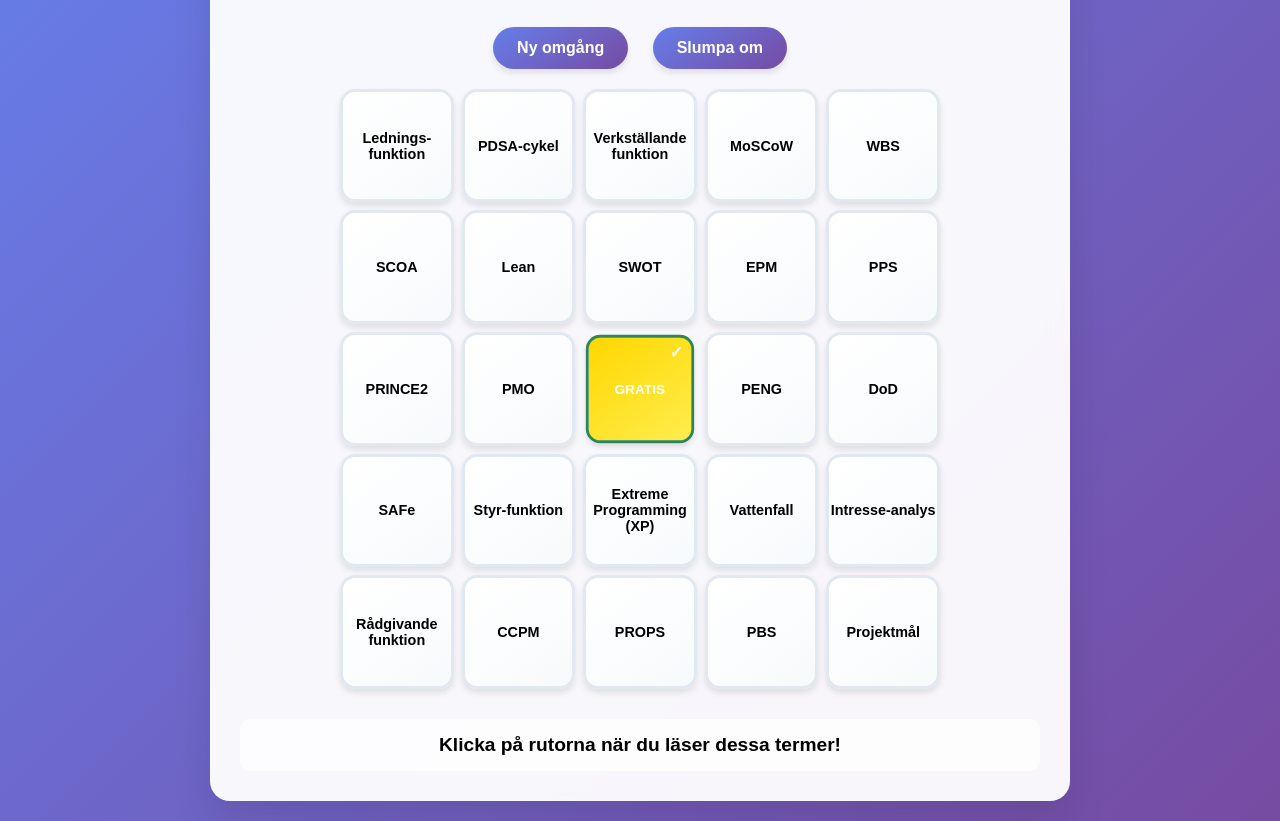
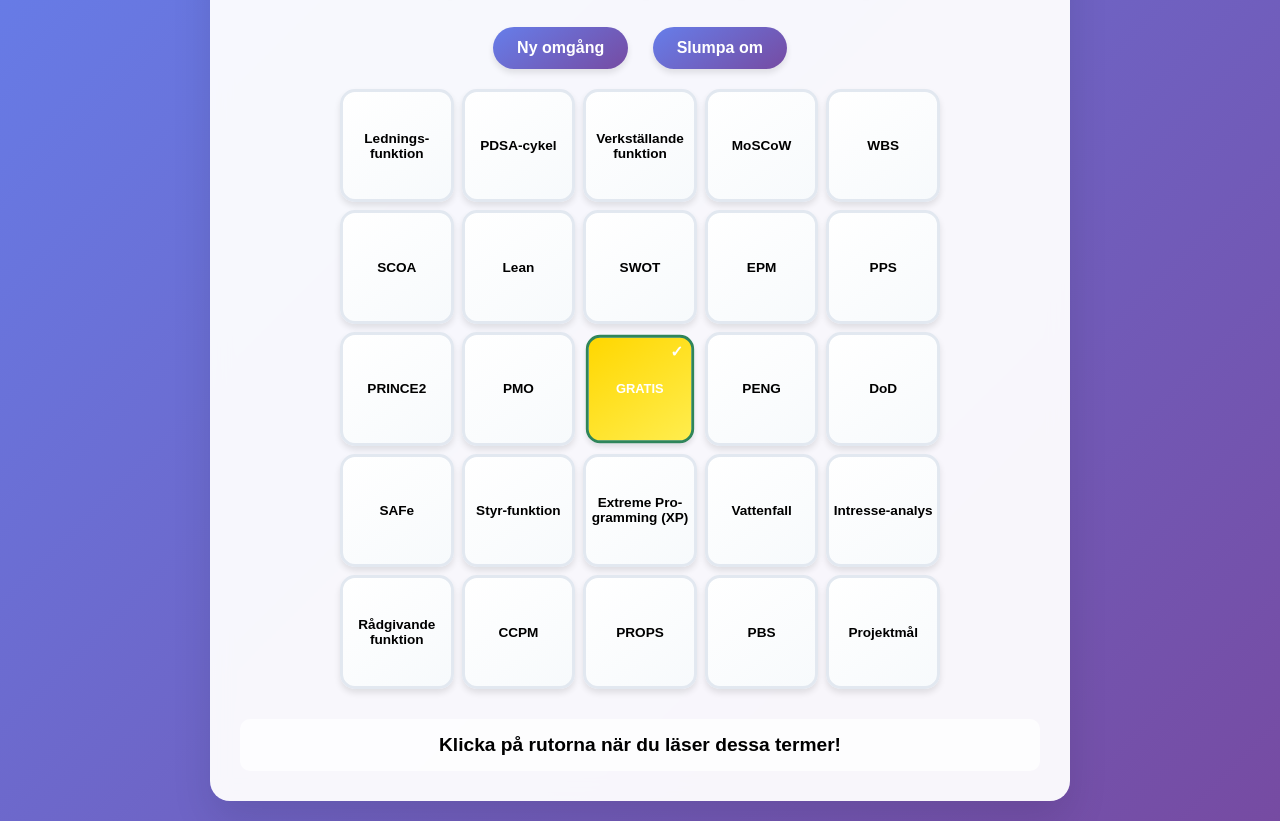
Before and after one commit to lifewithinproject/lingobingo, a plain HTML site: page project_management_bingo_one_row.html in a window 1280 px wide. Shown: the part 127-948 px from the top of the page. Drawn offline with Linux system fonts and the light colour scheme.

Commit message:
Update project_management_bingo_one_row.html

```diff
--- a/project_management_bingo_one_row.html
+++ b/project_management_bingo_one_row.html
@@ -57,13 +57,16 @@
             align-items: center;
             justify-content: center;
             font-weight: bold;
-            font-size: 0.9em;
+            font-size: 0.85em;
             text-align: center;
             cursor: pointer;
             transition: all 0.3s ease;
             box-shadow: 0 4px 6px rgba(0, 0, 0, 0.1);
             position: relative;
             overflow: hidden;
+            hyphens: auto;
+            word-break: break-word;
+            white-space: normal; /* viktigt så texten får brytas på flera rader */
         }
 
         .bingo-cell:hover {
```
